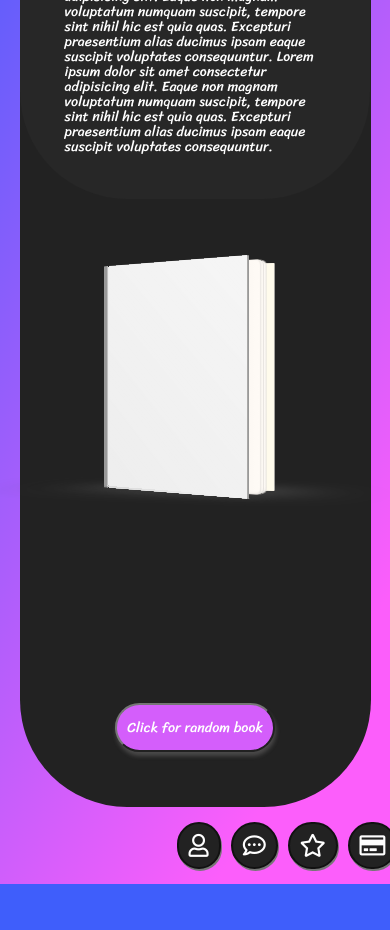
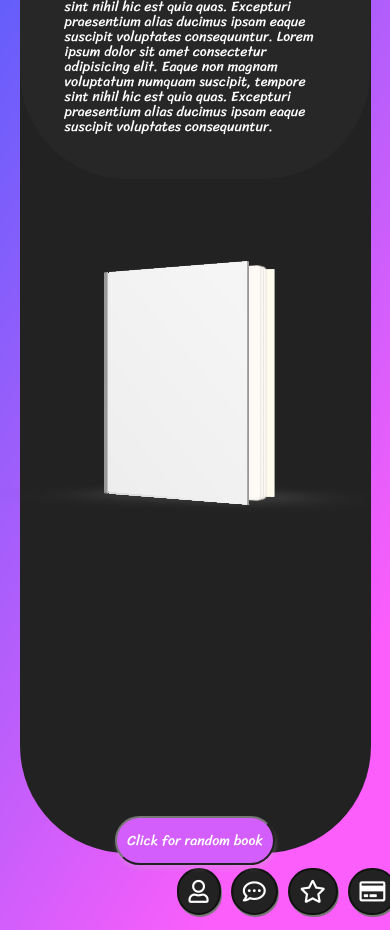
Before and after one commit to tankicag/random-book-generator, a website: page index.html in a window 390 px wide. Shown: the part 287-1217 px from the top of the page. Before the commit the page ends 1171 px from the top, so only its background shows below. Drawn offline with nearby package versions, Linux system fonts and the light colour scheme.

Commit message:
responsive

```diff
--- a/asets/css/main.css
+++ b/asets/css/main.css
@@ -98,7 +98,7 @@
 
 .align > li {
   width: 500px;
-  min-height: 300px;
+  height: 10em;
   display: inline-block;
   margin: 30px 20px 0px 30px;
   padding: 0 0 0 60px;
@@ -110,7 +110,6 @@
 }
 
 .book {
-  position: relative;
   width: 160px;
   height: 220px;
   -webkit-perspective: 1000px;
@@ -119,6 +118,8 @@
   -webkit-transform-style: preserve-3d;
   -moz-transform-style: preserve-3d;
   transform-style: preserve-3d;
+  top: 4em;
+  position: absolute;
 }
 
 /*
@@ -739,6 +740,7 @@
 
   .book {
     margin: 0 auto;
+
   }
 
   figcaption {
@@ -785,6 +787,8 @@
   margin: 5px;
 }
 .button {
+  position: absolute;
+  bottom: 4em;
   background: #d45efb;
   outline: none;
   box-shadow: 1px 4px 4px rgba(197, 193, 193, 0.25);
@@ -831,13 +835,13 @@
 
   .first-div {
     width: 90%;
-    height: 125vh;
+    height: 70em;
     background: #222222;
     border-radius: 107px;
     display: flex;
     flex-direction: column;
     flex-wrap: nowrap;
-    margin-top: 10%;
+    margin-top: 5%;
   }
 
   .logo-section {
@@ -862,7 +866,7 @@
   }
 
   .book {
-    bottom: 70px;
+    top: 37em;
     position: absolute;
   }
 
@@ -881,7 +885,8 @@
   .button {
     position: absolute;
     padding: 10px;
-    bottom: -195px;
+    bottom: -27em;
+
   }
   #rating, .discriptionDisplay, .websiteDisplay {
    font-size: 14px;
@@ -889,3 +894,68 @@
    margin-bottom: 0;
 }
 }
+
+@media screen and (max-width: 600px) {
+  .first-div {
+    width: 90%;
+    height: 70em;
+    background: #222222;
+    border-radius: 107px;
+    display: flex;
+    flex-direction: column;
+    flex-wrap: nowrap;
+    margin-top: 5%;
+  }
+
+
+  .button {
+    position: absolute;
+    padding: 10px;
+    bottom: -21em;
+
+  }
+}
+
+@media screen and (max-width: 540px) {
+
+  .book {
+    top: 40em;
+  }
+
+  .button {
+    position: absolute;
+    padding: 10px;
+    bottom: -28em;
+
+  }
+}
+
+
+@media screen and (max-width: 420px) {
+
+  .book {
+    top: 35em;
+  }
+
+  .button {
+    position: absolute;
+    padding: 10px;
+    bottom: -22em;
+
+  }
+}
+
+
+@media screen and (max-width: 320px) {
+
+  .book {
+    top: 35em;
+  }
+
+  .button {
+    position: absolute;
+    padding: 10px;
+    bottom: -31em;
+
+  }
+}
--- a/asets/js/index.js
+++ b/asets/js/index.js
@@ -11,6 +11,8 @@
 const starsButton = document.querySelector(".starsButton");
 const websiteDisplay = document.querySelector(".websiteDisplay");
 const buyButton = document.querySelector(".buyButton");
+
+
 
 function getBook() {
   fetch("https://my-first-books-api.herokuapp.com/books/")
```
